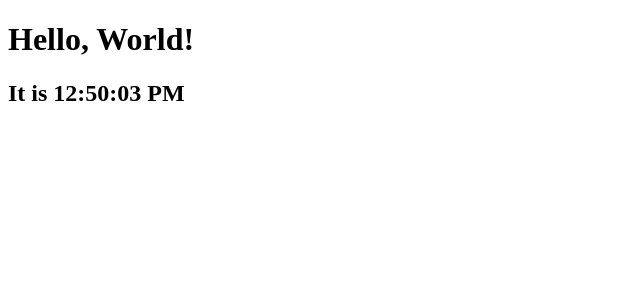
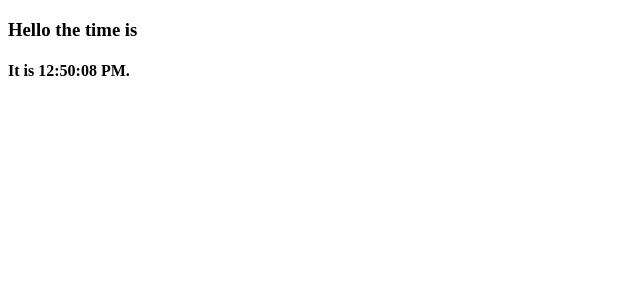
Before and after one commit to gauravm-bit/react-docx, a React (Create React App) app: page / in a window 1280 px wide. Shown: the top 300 px of the page, without its empty margins (0-640 px from the left). Built offline with nearby package versions, Linux system fonts and the light colour scheme.

Commit message:
ADDED: calling DOM.render again to update time

```diff
--- a/src/App.js
+++ b/src/App.js
@@ -5,9 +5,8 @@ const App = () => {
   return (
     <div>
       <h1> Hello, World!</h1>
-      <h2> It is {new Date().toLocaleTimeString()}</h2>
+      <h2> It is </h2>
     </div>
-
   );
 }
 
--- a/src/index.js
+++ b/src/index.js
@@ -2,8 +2,15 @@ import React from 'react';
 import ReactDOM from 'react-dom';
 import App from './App';
 
+function tick() {
+  const element = <div>
+    <h3>Hello the time is</h3>
+    <h4> It is {new Date().toLocaleTimeString()}.</h4>
+  </div>
 
-ReactDOM.render(
-  <App />,
-  document.getElementById('root')
-);
+  ReactDOM.render(
+    element,
+    document.getElementById('root')
+  );
+}
+setInterval(tick, 1000)
```
